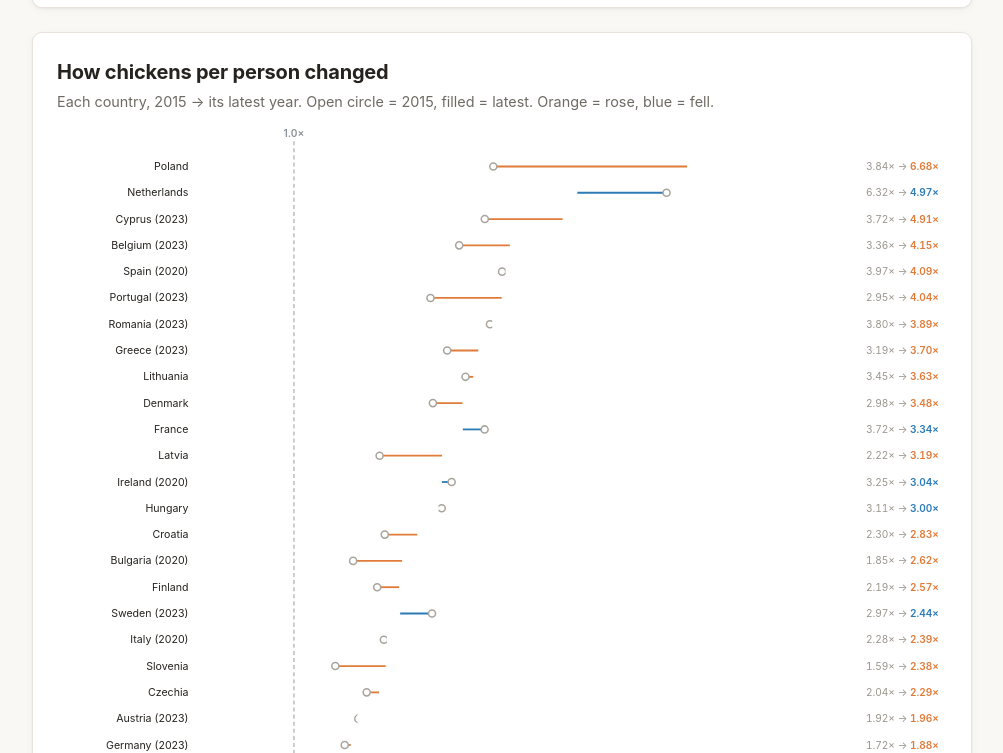
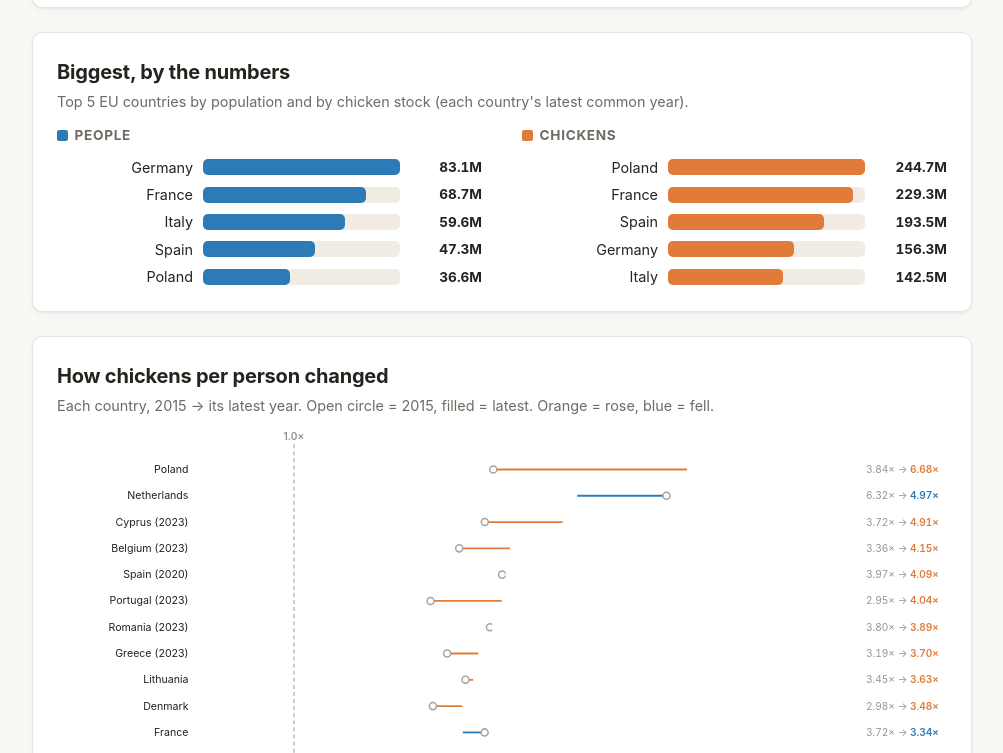
Before and after one commit to gi-coi/chicken-vs-people, a plain HTML site: page dashboard/index.html in a window 1280 px wide. Shown: the part 1447-2200 px from the top of the page, without its empty margins (138-1141 px from the left). Drawn offline with Linux system fonts and the light colour scheme.

Commit message:
Add side-by-side top-5 bar charts (people / chickens)
Two small panels after the ranked chart: top 5 EU countries by population
(blue) and by chicken stock (orange), with compact M-formatted values.

```diff
--- a/dashboard/index.css
+++ b/dashboard/index.css
@@ -203,6 +203,64 @@ main {
   font-weight: 600;
 }
 
+/* ---- Top 5 (people / chickens) ---- */
+.top5-grid {
+  display: grid;
+  grid-template-columns: 1fr 1fr;
+  gap: 2.5rem;
+  margin-top: 0.75rem;
+}
+.top5__title {
+  display: flex;
+  align-items: center;
+  gap: 0.4rem;
+  margin: 0 0 0.5rem;
+  font-size: 0.85rem;
+  font-weight: 700;
+  text-transform: uppercase;
+  letter-spacing: 0.05em;
+  color: var(--muted);
+}
+.top5__title .legend-dot { margin: 0; }
+.top5-list {
+  list-style: none;
+  margin: 0;
+  padding: 0;
+}
+.top5-row {
+  display: grid;
+  grid-template-columns: 8.5rem 1fr 4.5rem;
+  align-items: center;
+  gap: 0.6rem;
+  padding: 0.22rem 0;
+}
+.top5-label {
+  font-size: 0.9rem;
+  text-align: right;
+  line-height: 1.2;
+}
+.top5-track {
+  position: relative;
+  height: 1rem;
+  background: #f1ede5;
+  border-radius: 5px;
+}
+.top5-bar {
+  position: absolute;
+  top: 0;
+  bottom: 0;
+  left: 0;
+  border-radius: 5px;
+}
+.top5-bar--people { background: var(--lose); }
+.top5-bar--chicken { background: var(--win); }
+.top5-value {
+  font-size: 0.85rem;
+  font-weight: 700;
+  font-variant-numeric: tabular-nums;
+  text-align: right;
+}
+
 /* ---- Slopegraph (change in chickens-per-person) ---- */
 .slopechart { margin-top: 0.75rem; }
 .slope__svg {
@@ -325,6 +383,7 @@ main {
 
 @media (max-width: 640px) {
   .bar-row { grid-template-columns: 9.5rem 1fr 3.6rem; gap: 0.5rem; }
+  .top5-grid { grid-template-columns: 1fr; gap: 1.25rem; }
   .bar-label { font-size: 0.82rem; }
   .hero__headline { font-size: 1.3rem; }
   .table th, .table td { padding: 0.4rem 0.45rem; font-size: 0.85rem; }
--- a/dashboard/index.html
+++ b/dashboard/index.html
@@ -66,6 +66,23 @@
 
     <section class="panel">
       <div class="panel__head">
+        <h2>Biggest, by the numbers</h2>
+        <p class="muted">Top 5 EU countries by population and by chicken stock (each country's latest common year).</p>
+      </div>
+      <div class="top5-grid">
+        <div class="top5">
+          <h3 class="top5__title"><span class="legend-dot legend-dot--lose"></span> People</h3>
+          <div id="top5-people"></div>
+        </div>
+        <div class="top5">
+          <h3 class="top5__title"><span class="legend-dot legend-dot--win"></span> Chickens</h3>
+          <div id="top5-chickens"></div>
+        </div>
+      </div>
+    </section>
+
+    <section class="panel">
+      <div class="panel__head">
         <h2>How chickens per person changed</h2>
         <p class="muted">Each country, 2015 &rarr; its latest year. Open circle = 2015, filled = latest.
           Orange = rose, blue = fell.</p>
--- a/dashboard/index.js
+++ b/dashboard/index.js
@@ -34,6 +34,12 @@ const escapeHtml = (s) =>
 function fmtBig(n) {
   if (n >= 1e9) return (n / 1e9).toFixed(2).replace(/\.?0+$/, '') + ' billion';
   if (n >= 1e6) return Math.round(n / 1e6) + ' million';
+  return fmtInt(n);
+}
+
+function fmtCompact(n) {
+  if (n >= 1e9) return (n / 1e9).toFixed(2).replace(/\.?0+$/, '') + 'B';
+  if (n >= 1e6) return (n / 1e6).toFixed(1).replace(/\.0$/, '') + 'M';
   return fmtInt(n);
 }
 
@@ -121,6 +127,30 @@ function layoutThreshold() {
   const c = chart.getBoundingClientRect();
   const t = track.getBoundingClientRect();
   line.style.left = (t.left - c.left + t.width * (1 / state.maxRatio)) + 'px';
+}
+
+// ---- render: top 5 (people / chickens) ----
+function renderTop5(d) {
+  const rows = euRows();
+  const byPeople = rows.slice().sort((a, b) => b.population - a.population).slice(0, 5);
+  const byChickens = rows.slice().sort((a, b) => b.chickens - a.chickens).slice(0, 5);
+
+  function list(items, field, cls) {
+    const max = Math.max.apply(null, items.map((i) => i[field]));
+    return items.map((r) => {
+      const w = (r[field] / max) * 100;
+      return (
+        '<li class="top5-row">' +
+          '<span class="top5-label">' + escapeHtml(r.name) + '</span>' +
+          '<span class="top5-track"><span class="top5-bar ' + cls + '" style="width:' + w.toFixed(1) + '%"></span></span>' +
+          '<span class="top5-value">' + fmtCompact(r[field]) + '</span>' +
+        '</li>'
+      );
+    }).join('');
+  }
+
+  $('#top5-people').innerHTML = '<ul class="top5-list">' + list(byPeople, 'population', 'top5-bar--people') + '</ul>';
+  $('#top5-chickens').innerHTML = '<ul class="top5-list">' + list(byChickens, 'chickens', 'top5-bar--chicken') + '</ul>';
 }
 
 // ---- render: slopegraph (change in chickens-per-person, 2015 -> latest) ----
@@ -265,6 +295,7 @@ async function init() {
   $('#app').hidden = false;
   renderHero(state.data);
   renderBars(state.data);
+  renderTop5(state.data);
   renderSlopeChart(state.data);
   renderScopeNote(state.data);
   renderTableBody();
```
